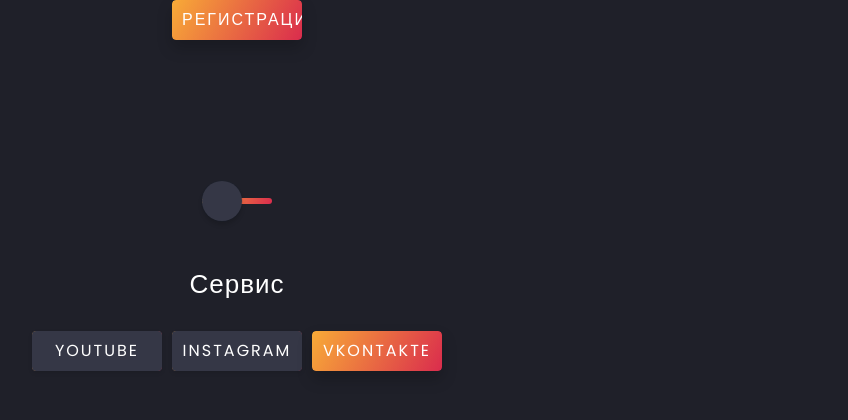
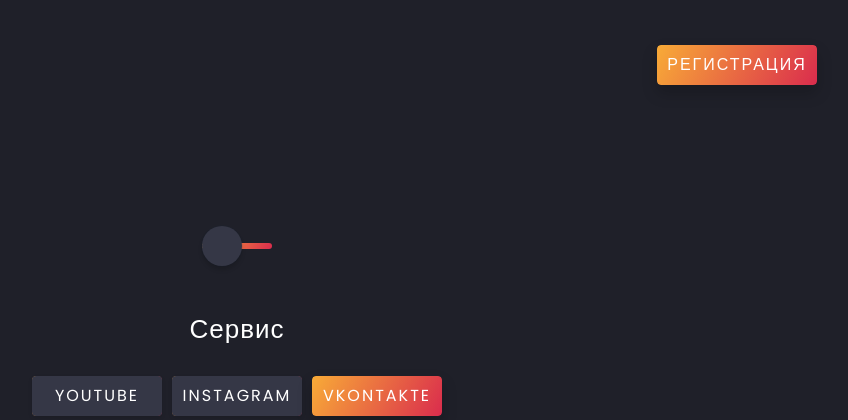
Before and after one commit to HetagKoroev/Online-Shop, a Django app: template my_site/templates/home/index.html in a window 1280 px wide. Shown: the top 420 px of the page, without its empty margins (403-1251 px from the left). Run offline with Django 3.2, Linux system fonts and the light colour scheme; the template is opened without the code that fills it: values that come from a table or form of the project are taken from there, others are empty; data comes from the database, SQL or seed files in the repository; parts of the project's set-up code (start-up, migrations or seed data) failed here and were passed over; some libraries are stand-ins or nearby versions.

Commit message:
Change reg-button css

```diff
--- a/home/static/style.css
+++ b/home/static/style.css
@@ -446,6 +446,13 @@
 	display: block;
 }
 
+#reg-button {
+  width: 160px;
+  margin-left: 1005px;
+  margin-top: 45px;
+}
+
+
 /* registration */
 
 #reg-head {
--- a/my_site/templates/home/index.html
+++ b/my_site/templates/home/index.html
@@ -14,14 +14,12 @@
 		{% block content %}
 			<div class="section over-hide z-bigger">
 
-
 				<div class="col-12 pb-5 d-flex justify-content-center">
-					<input class="checkbox-services" type="radio" name="reg" checked="" id="reg-button">
-					<label class="for-checkbox-services" for="reg-button">
+					<input class="checkbox-services" type="radio" name="reg" checked="">
+					<label class="reg-for-checkbox-services" for="reg-button" id="reg-button">
 						Регистрация
 					</label>
 				</div>
-
 
 				<input class="checkbox change-theme" type="checkbox" name="general" id="general">
 				<label class="for-checkbox" for="general"></label>
--- a/my_site/templates/registration/index.html
+++ b/my_site/templates/registration/index.html
@@ -6,6 +6,5 @@
 			<div class="col-12 pt-5">
 				<p class="mb-4 pb-2 section-title">Регистрация</p>
 			</div>
-
 		</div>
 	{% endblock%}
```
